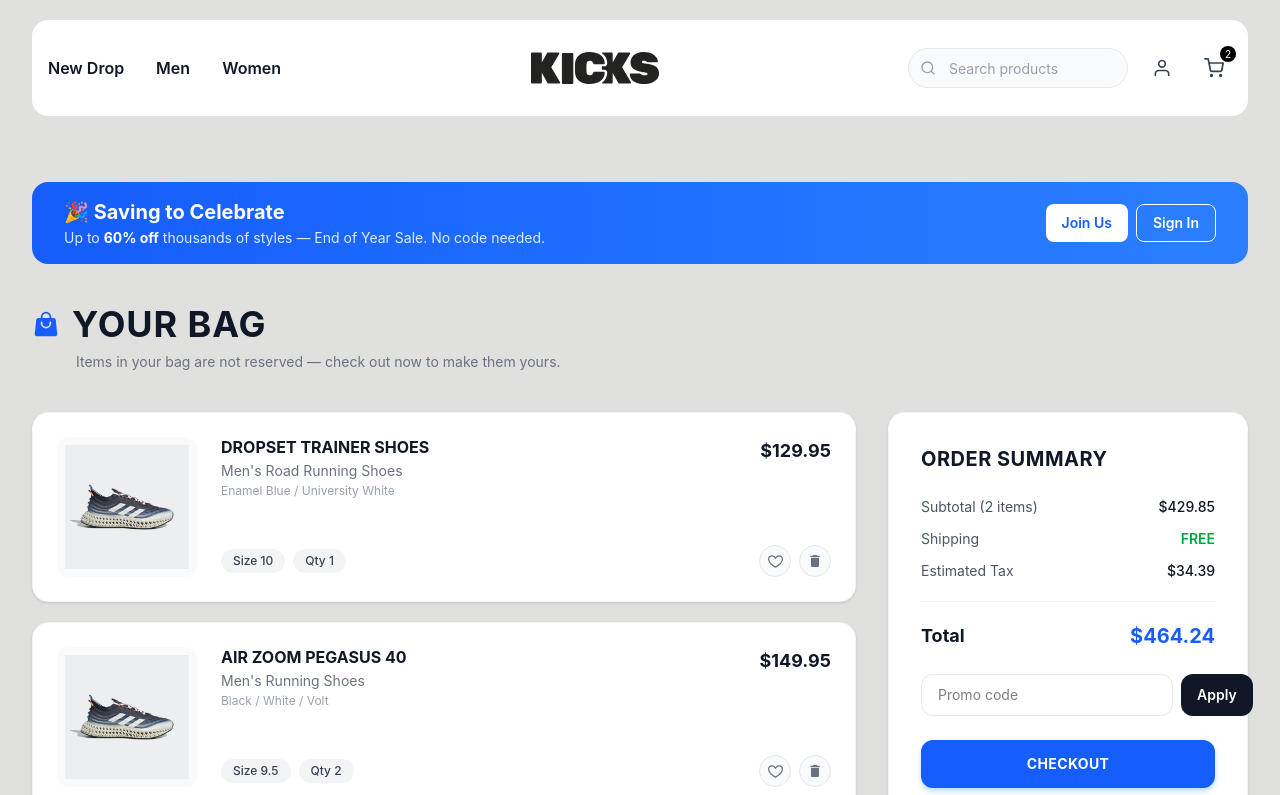
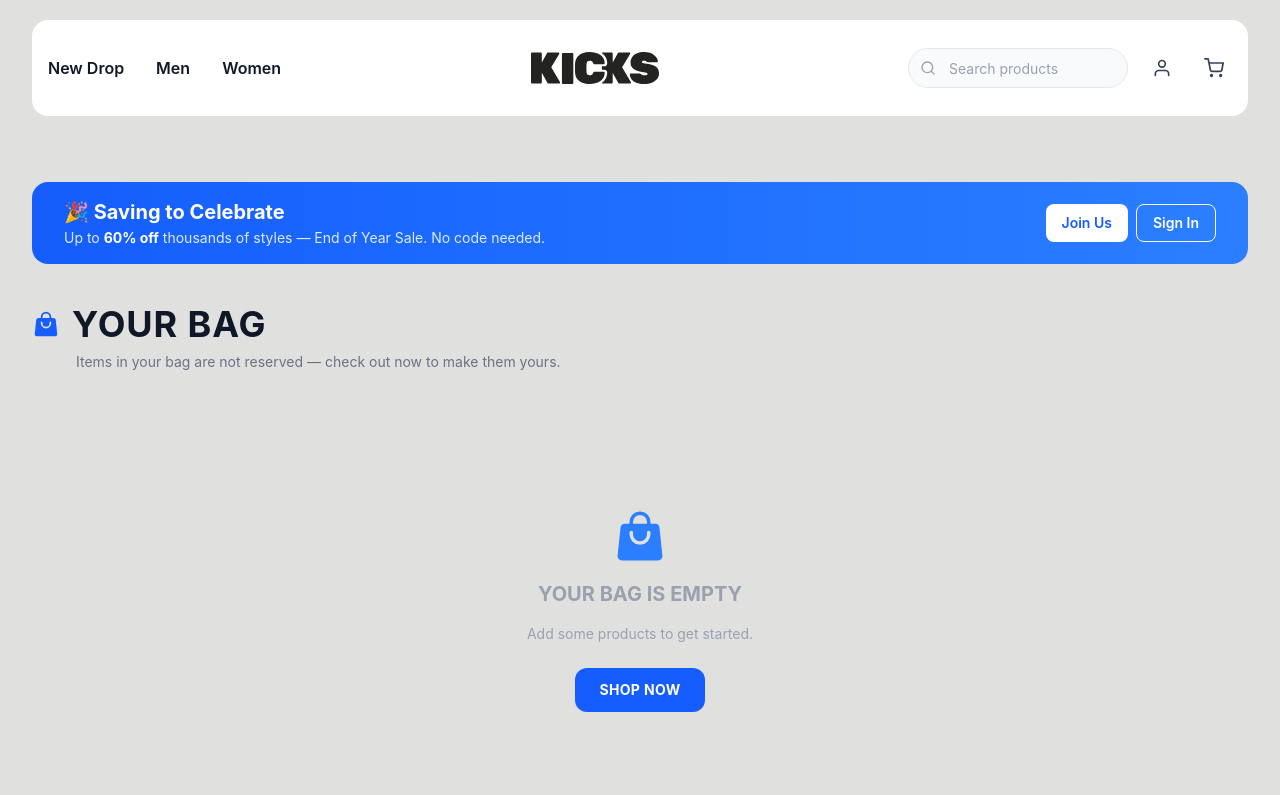
Before and after one commit to tareqhasan382/ecommerce-store, a React (Vite) app: page /cart in a window 1280 px wide. Shown: the top 795 px of the page. Built offline with nearby package versions, Linux system fonts and the light colour scheme.

Commit message:
implement cart product and functionality

```diff
--- a/src/Components/Navbar.tsx
+++ b/src/Components/Navbar.tsx
@@ -3,9 +3,13 @@
 import Logo from "../assets/Logo.svg";
 import { FiSearch, FiUser, FiShoppingCart, FiMenu, FiX } from "react-icons/fi";
 import { useNavigate } from "react-router-dom";
-
+import { useSelector } from "react-redux";
+import type { RootState } from "../Redux/store";
 const Navbar = () => {
   const [menuOpen, setMenuOpen] = useState(false);
+  const cartCount = useSelector((state: RootState) =>
+    state.cart.products.reduce((acc, item) => acc + item.quantity, 0)
+  );
  const navigate = useNavigate();
   const navTextClass =
     "cursor-pointer font-rubik text-[16px] font-semibold leading-[16px] tracking-normal text-gray-900 transition hover:text-gray-600";
@@ -66,9 +70,12 @@
               className="relative rounded-full p-2 transition hover:bg-gray-100"
             >
               <FiShoppingCart className="h-5 w-5 text-gray-700" />
-              <span className="absolute -top-1 -right-1 flex h-4 w-4 items-center justify-center rounded-full bg-black text-[10px] text-white">
-                2
-              </span>
+              {cartCount > 0 && (
+                <span className="absolute -top-1 -right-1 flex h-4 w-4 items-center justify-center rounded-full bg-black text-[10px] text-white">
+                  {cartCount > 99 ? "99+" : cartCount}
+                </span>
+              )}
+
             </button>
           </div>
         </div>
--- a/src/pages/Cart.tsx
+++ b/src/pages/Cart.tsx
@@ -1,39 +1,33 @@
 import { useNavigate } from "react-router-dom";
-import product from "../assets/products/product_001.png";
+import { useDispatch, useSelector } from "react-redux";
+import type { RootState } from "../Redux/store";
+import {
+  increaseQuantity,
+  decreaseQuantity,
+  removeFromCart,
+  clearCart,
+} from "../Redux/cardSlice";
+import type { Product } from "../types/product";
 import { GrFavorite } from "react-icons/gr";
 import { MdDelete } from "react-icons/md";
 import { HiShoppingBag } from "react-icons/hi2";
 import { MdLocalShipping } from "react-icons/md";
 import { RiSecurePaymentLine } from "react-icons/ri";
+import { FiMinus, FiPlus } from "react-icons/fi";
 import Container from "../Components/Container";
 
-const cartItems = [
-  {
-    id: 1,
-    name: "DROPSET TRAINER SHOES",
-    type: "Men's Road Running Shoes",
-    color: "Enamel Blue / University White",
-    size: "10",
-    quantity: 1,
-    price: 129.95,
-    image: product,
-  },
-  {
-    id: 2,
-    name: "AIR ZOOM PEGASUS 40",
-    type: "Men's Running Shoes",
-    color: "Black / White / Volt",
-    size: "9.5",
-    quantity: 2,
-    price: 149.95,
-    image: product,
-  },
-];
+const Cart = () => {
+  const navigate = useNavigate();
+  const dispatch = useDispatch();
 
-const Cart = () => {
-  const navigate = useNavigate(); // Hook to navigate programmatically
-  const subtotal = cartItems.reduce((acc, item) => acc + item.price * item.quantity, 0);
-  const shipping = 0;
+  // Select cart products from Redux store
+  const cartItems = useSelector((state: RootState) => state.cart.products);
+
+  const subtotal = cartItems.reduce(
+    (acc, item) => acc + item.price * item.quantity,
+    0
+  );
+  const shipping = subtotal >= 100 ? 0 : 9.99;
   const tax = subtotal * 0.08;
   const total = subtotal + shipping + tax;
 
@@ -47,7 +41,8 @@
             🎉 Saving to Celebrate
           </h2>
           <p className="text-blue-100 text-sm mt-0.5">
-            Up to <span className="font-bold text-white">60% off</span> thousands of styles — End of Year Sale. No code needed.
+            Up to <span className="font-bold text-white">60% off</span> thousands
+            of styles — End of Year Sale. No code needed.
           </p>
         </div>
         <div className="flex gap-2 flex-shrink-0">
@@ -67,18 +62,47 @@
       </div>
 
       {/* Page Title */}
-      <div className="flex items-center gap-3 mb-8">
+      <div className="flex items-center justify-between mb-2">
+        <div className="flex items-center gap-3">
           <HiShoppingBag size={28} className="text-blue-600" />
           <h1 className="text-2xl sm:text-3xl lg:text-4xl font-rubik font-bold text-gray-900 uppercase tracking-wide">
             Your Bag
           </h1>
         </div>
-      <p className="text-gray-500 text-sm -mt-6 mb-10 ml-[44px]">
+        {cartItems.length > 0 && (
+          <button
+            onClick={() => dispatch(clearCart())}
+            className="text-xs text-red-400 hover:text-red-600 underline transition"
+          >
+            Clear all
+          </button>
+        )}
+      </div>
+      <p className="text-gray-500 text-sm mb-10 ml-[44px]">
         Items in your bag are not reserved — check out now to make them yours.
       </p>
 
+      {/* Empty Cart */}
+      {cartItems.length === 0 && (
+        <div className="flex flex-col items-center justify-center py-24 gap-4 text-center">
+          <HiShoppingBag size={56} className=" text-blue-500 " />
+          <h2 className="text-xl font-rubik font-bold text-gray-400 uppercase">
+            Your bag is empty
+          </h2>
+          <p className="text-gray-400 text-sm">Add some products to get started.</p>
+          <button
+            onClick={() => navigate("/")}
+            className="mt-2 bg-blue-600 hover:bg-blue-500 text-white font-bold px-6 py-3 rounded-xl text-sm uppercase tracking-wide transition"
+          >
+            Shop Now
+          </button>
+        </div>
+      )}
+
       {/* Main Layout */}
+      {cartItems.length > 0 && (
         <div className="flex flex-col lg:flex-row gap-8 items-start">
+
           {/* Cart Items */}
           <div className="flex-1 flex flex-col gap-5 w-full">
             {cartItems.map((item, index) => (
@@ -87,38 +111,72 @@
                 className="bg-white rounded-2xl shadow-sm border border-gray-100 p-4 sm:p-6 flex gap-4 sm:gap-6 hover:shadow-md transition duration-300"
                 style={{ animationDelay: `${index * 80}ms` }}
               >
+                {/* Product Image */}
                 <div className="w-[100px] h-[100px] sm:w-[140px] sm:h-[140px] flex-shrink-0 bg-gray-50 rounded-xl overflow-hidden flex items-center justify-center p-2">
-                <img src={item.image} alt={item.name} className="w-full h-full object-contain" />
+                  <img
+                    src={item.images?.[0]}
+                    alt={item.title}
+                    className="w-full h-full object-contain"
+                    onError={(e) => {
+                      (e.target as HTMLImageElement).src =
+                        "https://placehold.co/200x200?text=No+Image";
+                    }}
+                  />
                 </div>
 
+                {/* Product Info */}
                 <div className="flex-1 min-w-0 flex flex-col justify-between gap-3">
                   <div className="flex items-start justify-between gap-2">
                     <div>
                       <h2 className="font-rubik font-bold text-gray-900 text-sm sm:text-base uppercase leading-tight">
-                      {item.name}
+                        {item.title}
                       </h2>
-                    <p className="text-gray-500 text-xs sm:text-sm mt-1">{item.type}</p>
-                    <p className="text-gray-400 text-xs mt-0.5">{item.color}</p>
+                      <p className="text-gray-500 text-xs sm:text-sm mt-1">
+                        {item.category.name}
+                      </p>
+                      <p className="text-gray-400 text-xs mt-0.5 line-clamp-1">
+                        {item.description}
+                      </p>
                     </div>
                     <span className="font-bold text-gray-900 text-base sm:text-lg flex-shrink-0">
-                    ${item.price.toFixed(2)}
+                      ${(item.price * item.quantity).toFixed(2)}
                     </span>
                   </div>
 
-                <div className="items-center justify-between flex-wrap gap-3 flex">
-                  <div className="flex gap-2 flex-wrap">
-                    <span className="text-xs bg-gray-100 text-gray-700 px-3 py-1 rounded-full font-medium">
-                      Size {item.size}
+                  <div className="flex items-center justify-between flex-wrap gap-3">
+                    {/* Quantity Controls */}
+                    <div className="flex items-center gap-1 bg-gray-100 rounded-full px-1 py-1">
+                      <button
+                        onClick={() => dispatch(decreaseQuantity(item as Product))}
+                        className="h-7 w-7 flex items-center justify-center rounded-full bg-white shadow-sm hover:bg-red-50 hover:text-red-500 transition text-gray-600"
+                      >
+                        <FiMinus size={13} />
+                      </button>
+                      <span className="text-sm font-bold text-gray-900 px-3 min-w-[28px] text-center">
+                        {item.quantity}
                       </span>
-                    <span className="text-xs bg-gray-100 text-gray-700 px-3 py-1 rounded-full font-medium">
-                      Qty {item.quantity}
+                      <button
+                        onClick={() => dispatch(increaseQuantity(item as Product))}
+                        className="h-7 w-7 flex items-center justify-center rounded-full bg-white shadow-sm hover:bg-blue-50 hover:text-blue-500 transition text-gray-600"
+                      >
+                        <FiPlus size={13} />
+                      </button>
+                    </div>
+
+                    {/* Unit Price */}
+                    <span className="text-xs text-gray-400">
+                      ${item.price.toFixed(2)} each
                     </span>
-                  </div>
+
+                    {/* Action Buttons */}
                     <div className="flex items-center gap-2">
                       <button className="h-8 w-8 flex items-center justify-center rounded-full bg-gray-50 border border-gray-200 hover:border-blue-400 hover:text-blue-500 transition text-gray-500">
                         <GrFavorite size={15} />
                       </button>
-                    <button className="h-8 w-8 flex items-center justify-center rounded-full bg-gray-50 border border-gray-200 hover:border-red-400 hover:text-red-500 transition text-gray-500">
+                      <button
+                        onClick={() => dispatch(removeFromCart(item as Product))}
+                        className="h-8 w-8 flex items-center justify-center rounded-full bg-gray-50 border border-gray-200 hover:border-red-400 hover:text-red-500 transition text-gray-500"
+                      >
                         <MdDelete size={16} />
                       </button>
                     </div>
@@ -128,7 +186,7 @@
             ))}
 
             {/* Trust Badges */}
-          <div className="grid grid-cols-2 sm:grid-cols-2 gap-3 mt-2">
+            <div className="grid grid-cols-2 gap-3 mt-2">
               <div className="flex items-center gap-3 bg-blue-50 rounded-xl px-4 py-3">
                 <MdLocalShipping size={22} className="text-blue-500 flex-shrink-0" />
                 <div>
@@ -155,15 +213,31 @@
 
               <div className="flex flex-col gap-3 text-sm text-gray-600">
                 <div className="flex justify-between">
-                <span>Subtotal ({cartItems.length} items)</span>
-                <span className="font-medium text-gray-900">${subtotal.toFixed(2)}</span>
+                  <span>
+                    Subtotal (
+                    {cartItems.reduce((acc, item) => acc + item.quantity, 0)} items)
+                  </span>
+                  <span className="font-medium text-gray-900">
+                    ${subtotal.toFixed(2)}
+                  </span>
                 </div>
                 <div className="flex justify-between">
                   <span>Shipping</span>
+                  {shipping === 0 ? (
                     <span className="text-green-600 font-semibold">FREE</span>
+                  ) : (
+                    <span className="font-medium text-gray-900">
+                      ${shipping.toFixed(2)}
+                    </span>
+                  )}
                 </div>
+                {shipping > 0 && (
+                  <p className="text-xs text-blue-500">
+                    Add ${(100 - subtotal).toFixed(2)} more for free shipping!
+                  </p>
+                )}
                 <div className="flex justify-between">
-                <span>Estimated Tax</span>
+                  <span>Estimated Tax (8%)</span>
                   <span className="font-medium text-gray-900">${tax.toFixed(2)}</span>
                 </div>
               </div>
@@ -172,7 +246,9 @@
 
               <div className="flex justify-between items-center mb-6">
                 <span className="font-rubik font-bold text-gray-900 text-lg">Total</span>
-              <span className="font-rubik font-bold text-blue-600 text-xl">${total.toFixed(2)}</span>
+                <span className="font-rubik font-bold text-blue-600 text-xl">
+                  ${total.toFixed(2)}
+                </span>
               </div>
 
               {/* Promo Code */}
@@ -197,6 +273,7 @@
             </div>
           </div>
         </div>
+      )}
     </Container>
   );
 };
```
Also changed, not shown: src/pages/ProductPage.tsx (+10 -5 lines). Lines whose indentation alone changed are shown as unchanged.
